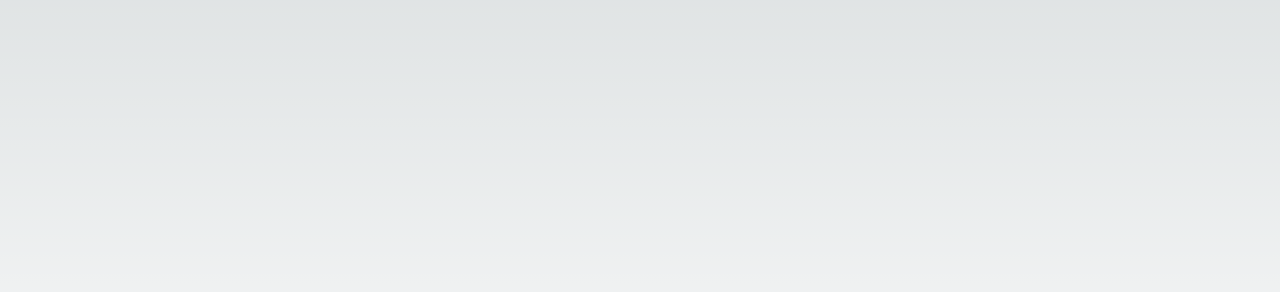
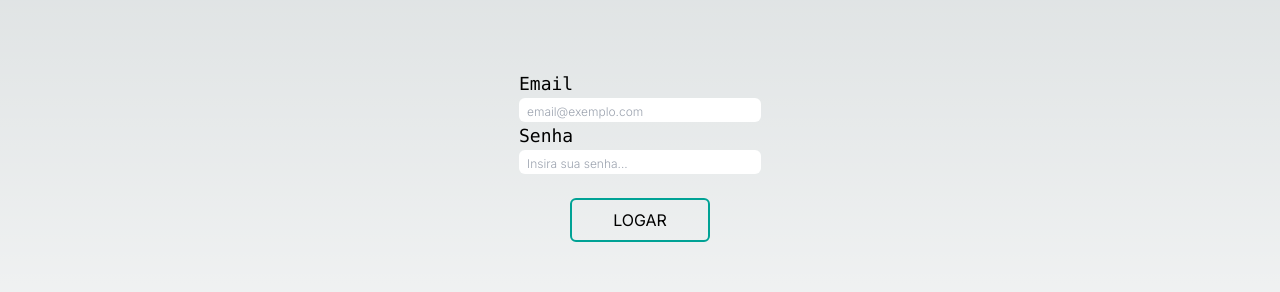
Before and after one commit to hugoFreit4s/SimuladorFinanceiro, a Next.js app in the folder simuladores-sva/: page / in a window 1280 px wide. Shown: the part 204-496 px from the top of the page. Built offline with nearby package versions, Linux system fonts and the light colour scheme.

Commit message:
Algumas mudanças

```diff
--- a/simuladores-sva/src/app/components/inputs.tsx
+++ b/simuladores-sva/src/app/components/inputs.tsx
@@ -5,27 +5,23 @@ interface InputsProps {
     type: string;
     value: string;
     label: string;
+    placeholdertxt: string;
     onChange: (e: React.ChangeEvent<HTMLInputElement>) => void;
 }
 
-const Inputs: React.FC<InputsProps> = ({ type, label, onChange, value }) => {
+const Inputs: React.FC<InputsProps> = ({ type, label, onChange, value, placeholdertxt }) => {
     return (
         <div className="flex flex-col w-full font-light">
             <div className="flex flex-col self-center">
                 <label className="font-mono text-lg self-left">{label}</label>
                 <input
-                    type = {type}
-                    value = {value}
-                    onChange = {onChange}
-                    placeholder="exemplo@dominio.com.br"
+                    type={type}
+                    value={value}
+                    onChange={onChange}
+                    placeholder={placeholdertxt}
                     className="w-full px-1 placeholder:text-left placeholder:px-1 text-black rounded-md lg:text-md lg:w-full lg:placeholder:text-xs"
                 />
             </div>
-            <div className="flex flex-col self-center">
-                <label className="font-mono text-lg self-left mt-6">Senha</label>
-                <input type="password" placeholder="Insira sua senha..." className="w-full px-1 placeholder:text-left placeholder:px-1 text-black rounded-md lg:text-md lg:w-full lg:placeholder:text-xs"></input>
-            </div>
-            <button className="mt-6 border-solid border-2 border-[#00A295] w-[140px] p-2 rounded-md hover:bg-[#00A295] self-center">LOGAR</button>
         </div>
     )
 }
--- /dev/null
+++ b/simuladores-sva/src/app/components/loginform.tsx
@@ -0,0 +1,36 @@
+'use client';
+
+import React, { useState } from 'react';
+import Inputs from './inputs';
+import Link from 'next/link';
+
+const LoginForm: React.FC = () => {
+    const [email, setEmail] = useState('');
+    const [password, setPassword] = useState('');
+
+    const handleEmailChange = (e: React.ChangeEvent<HTMLInputElement>) => {
+        setEmail(e.target.value);
+    }
+
+    const handlePasswordChange = (e: React.ChangeEvent<HTMLInputElement>) => {
+        setPassword(e.target.value);
+    }
+
+    const handleSubmit = (e: React.FormEvent) => {
+        e.preventDefault();
+        console.log('Email:', email);
+        console.log('Password:', password);
+    }
+
+    return (
+        <form onSubmit={handleSubmit} className="flex flex-col">
+            <Inputs label="Email" type="text" value={email} onChange={handleEmailChange} placeholdertxt="email@exemplo.com" />
+            <Inputs label="Senha" type="password" value={password} onChange={handlePasswordChange} placeholdertxt="Insira sua senha..." />
+            <Link href="" className="self-center">
+                <button className="mt-6 border-solid border-2 border-[#00A295] w-[140px] p-2 rounded-md hover:bg-[#00A295] self-center">LOGAR</button>
+            </Link>
+        </form >
+    );
+}
+
+export default LoginForm;
--- a/simuladores-sva/src/app/layout.tsx
+++ b/simuladores-sva/src/app/layout.tsx
@@ -5,8 +5,7 @@ import "./globals.css";
 const inter = Inter({ subsets: ["latin"] });
 
 export const metadata: Metadata = {
-  title: "Create Next App",
-  description: "Generated by create next app",
+  title: "Simulador SVA",
 };
 
 export default function RootLayout({
--- a/simuladores-sva/src/app/page.tsx
+++ b/simuladores-sva/src/app/page.tsx
@@ -1,14 +1,14 @@
 'use client';
 
 import Image from "next/image";
-import Inputs from "../app/components/inputs";
+import LoginForm from "../app/components/loginform";
 import React, {useState} from 'react';
 
 export default function Home() {
   return (
     <main className="flex min-h-screen flex-col justify-between items-center p-10 lg:p-24">
       <h1 className="font-sans text-2xl font-bold">Sicoob Vale do Aço</h1>
-      {/* <Inputs type="text" value="{email}" label="E-mail" onChange={handleEmailChange}/> */}
+      <LoginForm />
       <Image
         src={"/home/Logo.png"}
         width={"150"}
--- /dev/null
+++ b/simuladores-sva/src/app/simuladorBoletos.tsx
@@ -0,0 +1,7 @@
+const simuladorBoletos = () => {
+    return(
+        <div>sas</div>
+    )
+}
+
+export default simuladorBoletos;
```
